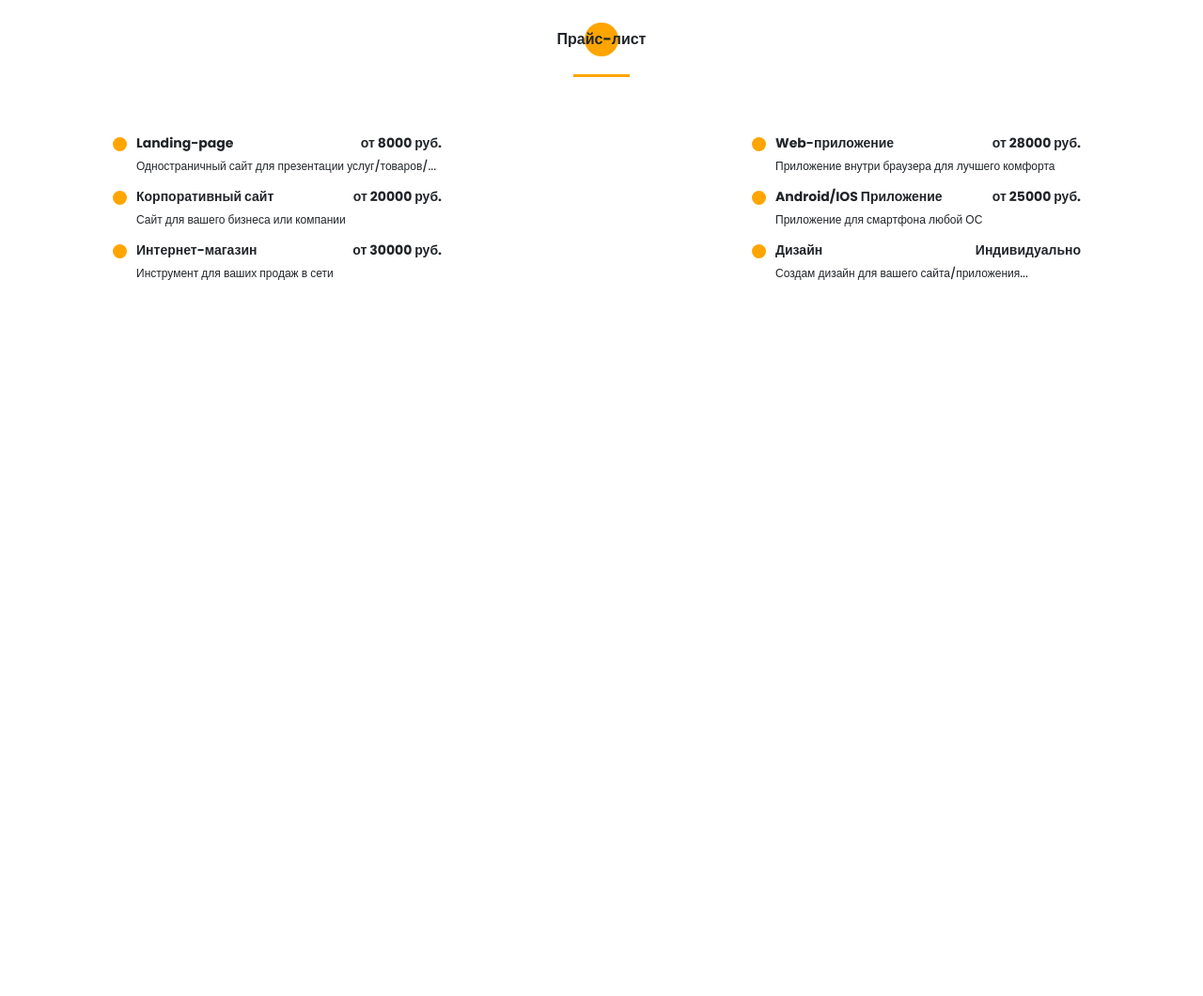
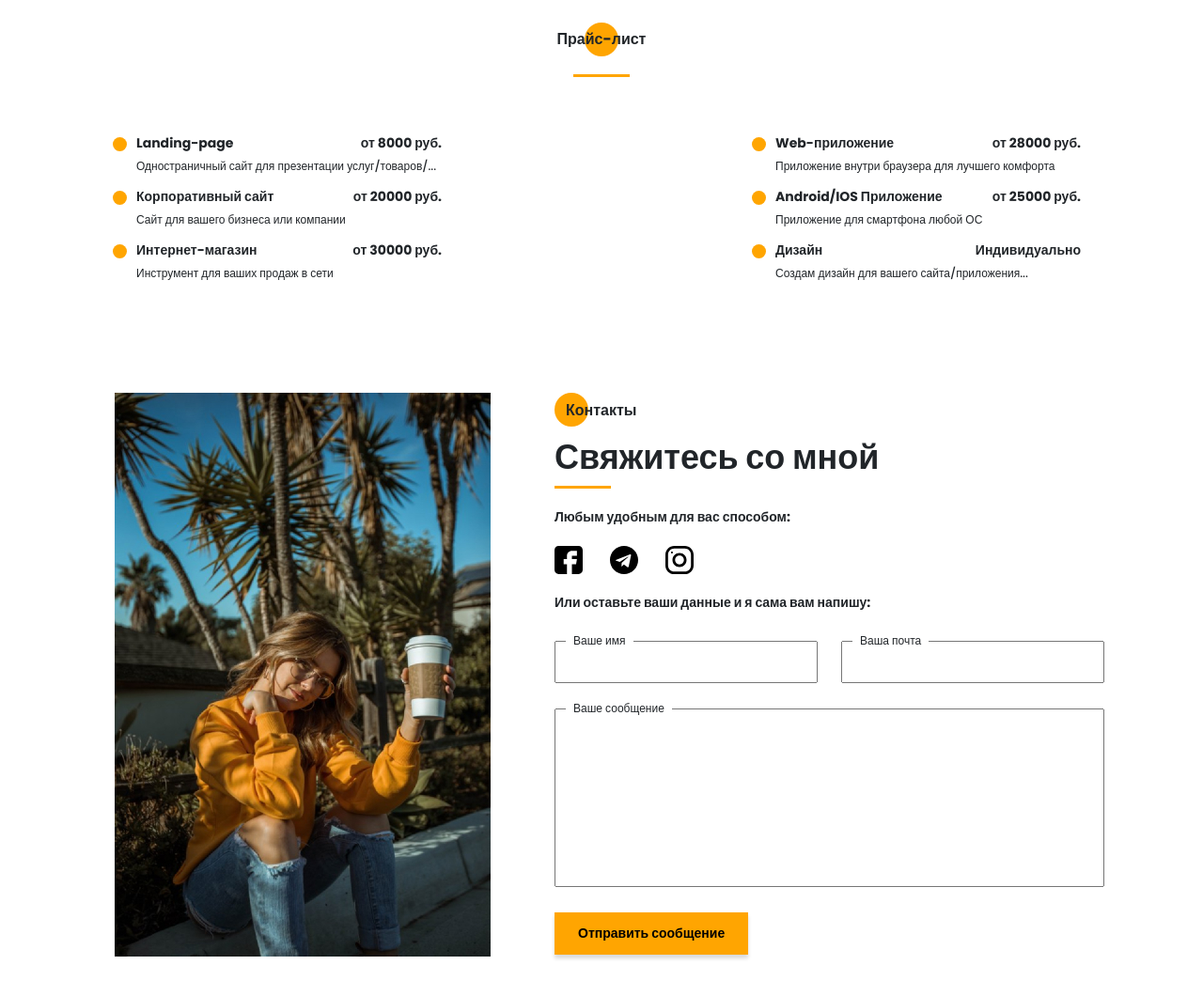
Before and after one commit to Aleks-Tl/Portfolio, a website: page #src/index.html in a window 1280 px wide. Shown: the part 4297-5357 px from the top of the page at 94% size. Before the commit the page ends 4597 px from the top, so only its background shows below. Drawn offline with nearby package versions, Linux system fonts and the light colour scheme; files that its build step writes are made by us from their sources; files whose address does not match are found by name.

Commit message:
finished contacts screen

```diff
--- a/#src/index.html
+++ b/#src/index.html
@@ -394,6 +394,43 @@
         </div>
     </section>
 
+    <section class="contacts">
+        <div class="container">
+            <div class="contacts__wrapper">
+                <div class="contacts__photo">
+                    <img src="img/main_photo.jpg" alt="photo">
+                </div>
+                <div class="contacts__descr">
+                    <h2 class="title title_fz16 contacts__title">Контакты</h2>
+                    <div class="title title_fz36 contacts__subtitle">Свяжитесь со мной</div>
+                    <div class="divider"></div>
+                    <div class="title title_fz14 contacts__text">Любым удобным для вас способом:</div>
+                    <div class="contacts__social">
+                        <a href="" class="contacts__link"><img src="img/icons/social/Facebook-straith.svg" alt="facebook"></a>
+                        <a href="" class="contacts__link"><img src="img/icons/social/Telegram-straith.svg" alt="telegram"></a>
+                        <a href="" class="contacts__link"><img src="img/icons/social/Instagram-straith.svg" alt="instagram"></a>
+                    </div>
+                    <div class="title title_fz14 contacts__text">Или оставьте ваши данные и я сама вам напишу:</div>
+                    <form action="#" class="contacts__form">
+                        <div class="contacts__input">
+                            <input name="name" id="name" type="text">
+                            <label for="name">Ваше имя</label>
+                        </div>
+                        <div class="contacts__input">
+                            <input name="email" id="email" type="email">
+                            <label for="email">Ваша почта</label>
+                        </div>
+                        <div class="contacts__textarea">
+                            <textarea name="text" id="text"></textarea>
+                            <label for="text">Ваше сообщение</label>
+                        </div>
+                        <div><button class="contacts__btn btn">Отправить сообщение</button></div>
+                    </form>
+                </div>
+            </div>
+        </div>
+    </section>
+
     <script src="js/script.js"></script>
 </body>
 </html>
--- /dev/null
+++ b/#src/scss/blocks/_contacts.scss
@@ -0,0 +1,79 @@
+.contacts {
+    padding: 120px 0 90px 0;
+    &__wrapper {
+        padding: 0 35px 0 52px;
+        display: grid;
+        grid-template-columns: 400px 585px;
+        justify-content: space-between;
+    }
+    &__photo {
+        img {
+            width: 100%;
+        }
+    }
+    &__descr {
+        padding-top: 6px;
+        .divider {
+            margin: 0;
+        }
+    }
+    &__title {
+        position: relative;
+        @include before_circle;
+        padding: 1px 0 0 12px;
+    }
+    &__text, &__social {
+        margin-top: 20px;
+    }
+    &__link {
+        margin-right: 25px;
+        img {
+            max-width: 30px;
+            max-height: 30px;
+        }
+    }
+    &__form {
+        margin-top: 30px;
+        display: grid;
+        grid-template: 45px 190px 45px / repeat(2, 280px);
+        justify-content: space-between;
+        row-gap: 27px;
+        label {
+            display: block;
+            position: absolute;
+            top: -9px;
+            left: 12px;
+            height: 18px;
+            padding: 0 8px;
+            background-color: #fff;
+            font-size: 12px;
+            margin-bottom: 0;
+        }
+    }
+    &__input {
+        position: relative;
+        input {
+            width: 100%;
+            height: 100%;
+            padding: 0 20px;
+            font-size: 12px;
+        }
+    }
+    &__textarea {
+        position: relative;
+        grid-column: 1 / 3;
+        textarea {
+            width: 100%;
+            height: 100%;
+            resize: none;
+            font-size: 12px;
+            padding: 20px;
+        }
+    }
+    &__btn {
+        border: none;
+        font-weight: bold;
+        font-size: 14px;
+        line-height: 21px;
+    }
+}
--- a/#src/scss/style.scss
+++ b/#src/scss/style.scss
@@ -31,4 +31,5 @@
 @import 'blocks/resume';
 @import 'blocks/skills';
 @import 'blocks/portfolio';
-@import 'blocks/prise';
+@import 'blocks/price';
+@import 'blocks/contacts';
```
Also changed, not shown: #src/img/icons/social/Facebook-straith.svg (added), #src/img/icons/social/Instagram-straith.svg (added), #src/img/icons/social/Telegram-straith.svg (added), #src/scss/blocks/_price.scss (renamed from #src/scss/blocks/_prise.scss), 1 other file.
